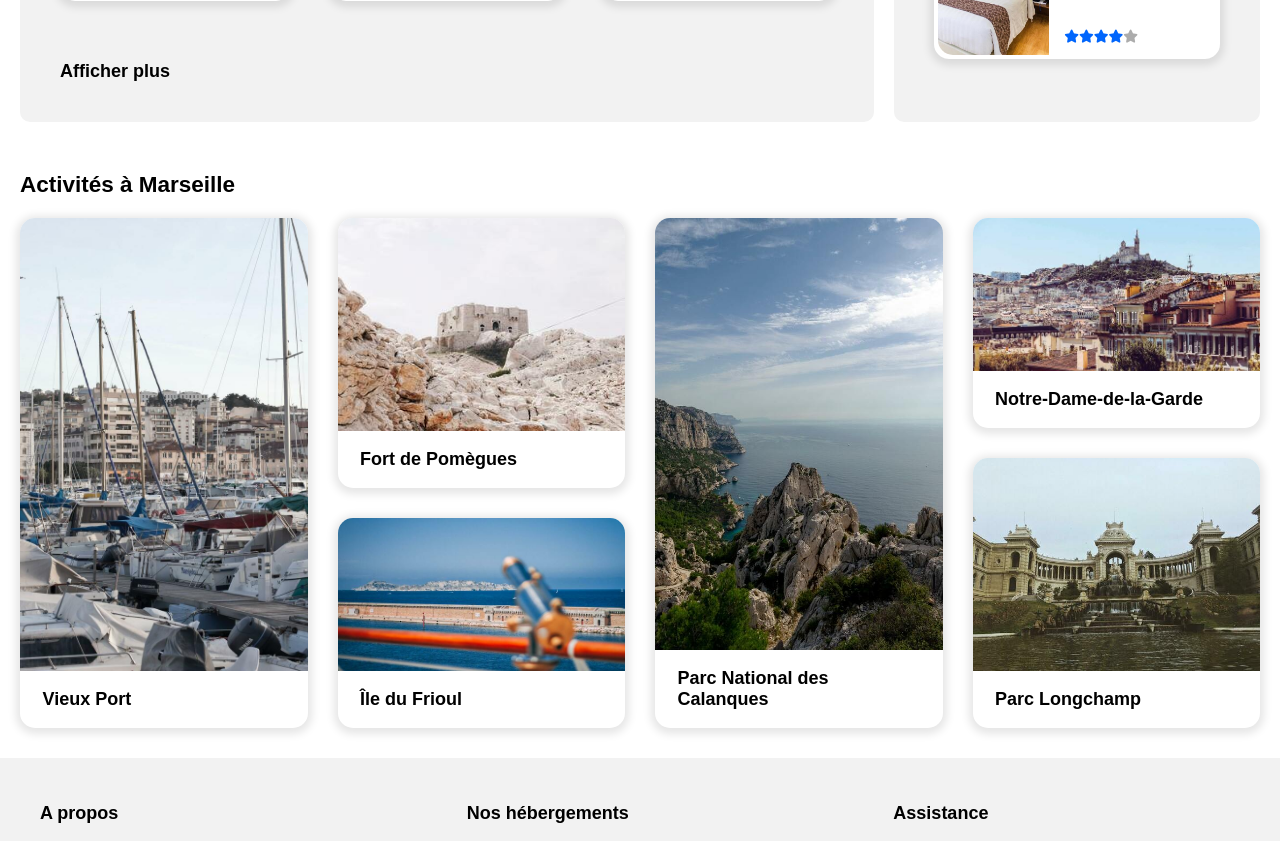
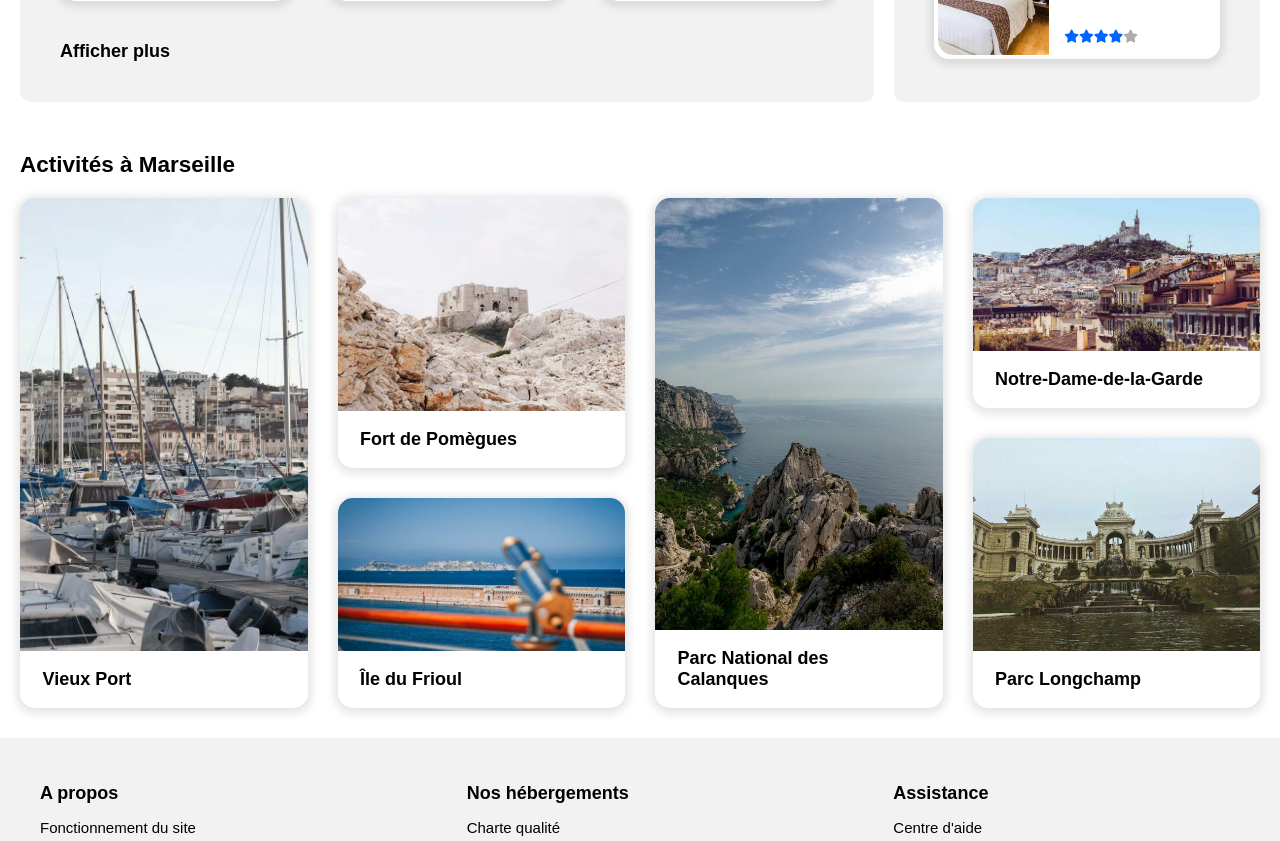
Before and after one commit to cedrine-89/P2-OPCR, a plain HTML site: page index.html in a window 1280 px wide. Shown: the part 959-1800 px from the top of the page. Drawn offline with Linux system fonts and the light colour scheme; a web font is replaced by a local one.

Commit message:
Refactoring

```diff
--- a/index.html
+++ b/index.html
@@ -208,7 +208,7 @@
                             </div>
                         </a>
                     </article>
-                    <div class="more mt-20">Afficher plus</div>
+                    <div class="more">Afficher plus</div>
                 </section>
             </div>
             <div class="bg-populaires p-40-20-responsive primary">
```
